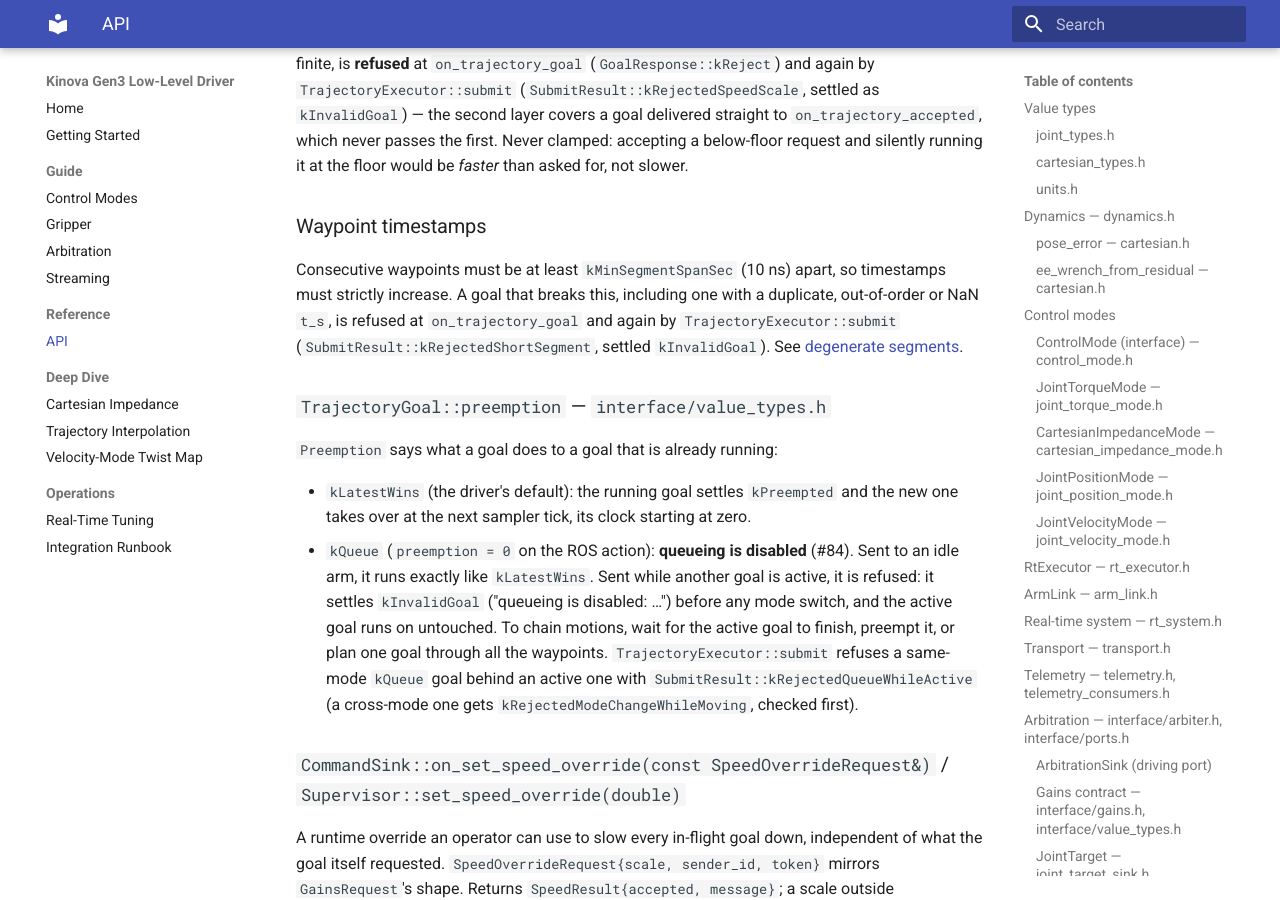
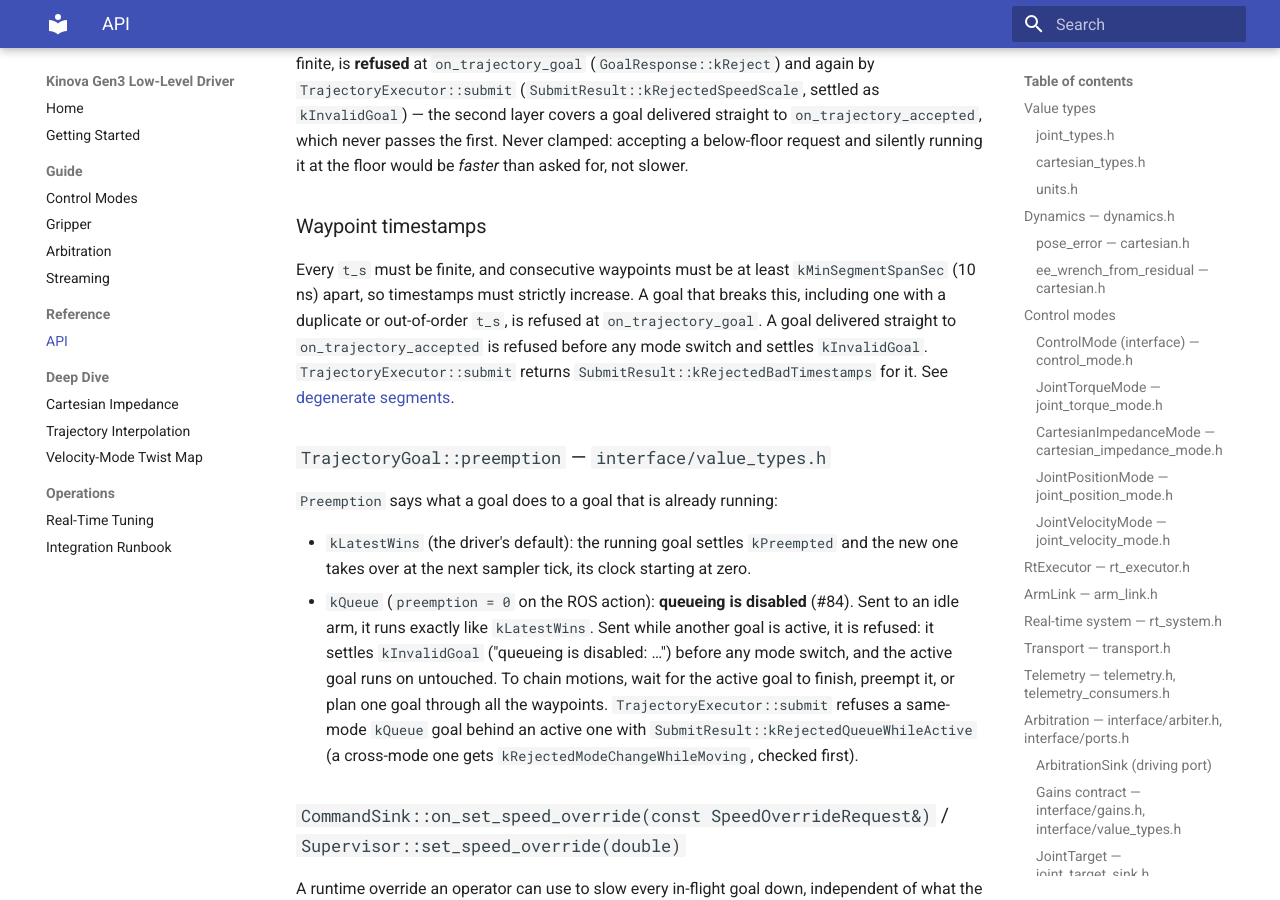
Before and after one commit to rammp-org/kinova-gen3-driver, an MkDocs documentation site: the page built from docs/reference/api.md, in a window 1280 px wide and 900 px high, scrolled down 13625 px. Built offline with MkDocs 1.6.1 and Material for MkDocs 9.7.7, drawn with Linux system fonts in a browser that asks for light colours.

Commit message:
Review fixes: finite stamps, refuse before the mode switch
- valid_timestamps (was segments_long_enough) also requires every stamp to
  be finite, so a one-point NaN goal is refused and an infinite last stamp
  can't make a goal that never completes. SubmitResult renamed to
  kRejectedBadTimestamps to match.
- The Supervisor's sampler refuses bad timestamps next to the kQueue
  refusal, ahead of the mode block, so a refused goal never switches mode.
- trajectory_run checks submit()'s result: --duration 0 used to complete at
  once and would now hold forever; it exits with the reason instead.
- The refused-preempt test ticks the running goal and checks it still
  follows its own plan.

Co-Authored-By: Claude Opus 5.5 <noreply@anthropic.com>
Claude-Session: https://claude.ai/code/session_01QoDtVrG1ZaXYaCgEqxwvuy

```diff
--- a/docs/reference/api.md
+++ b/docs/reference/api.md
@@ -651,11 +651,13 @@ accepting a below-floor request and silently running it at the floor would be
 
 ### Waypoint timestamps
 
-Consecutive waypoints must be at least `kMinSegmentSpanSec` (10 ns) apart, so
-timestamps must strictly increase. A goal that breaks this, including one with
-a duplicate, out-of-order or NaN `t_s`, is refused at `on_trajectory_goal` and
-again by `TrajectoryExecutor::submit` (`SubmitResult::kRejectedShortSegment`,
-settled `kInvalidGoal`). See [degenerate segments](../deep-dive/trajectory-interpolation.md#degenerate-segments).
+Every `t_s` must be finite, and consecutive waypoints must be at least
+`kMinSegmentSpanSec` (10 ns) apart, so timestamps must strictly increase. A
+goal that breaks this, including one with a duplicate or out-of-order `t_s`,
+is refused at `on_trajectory_goal`. A goal delivered straight to
+`on_trajectory_accepted` is refused before any mode switch and settles
+`kInvalidGoal`. `TrajectoryExecutor::submit` returns
+`SubmitResult::kRejectedBadTimestamps` for it. See [degenerate segments](../deep-dive/trajectory-interpolation.md#degenerate-segments).
 
 ### `TrajectoryGoal::preemption` — `interface/value_types.h`
 
```
Also changed, not shown: CHANGELOG.md (+9 -8 lines), docs/deep-dive/trajectory-interpolation.md (+2 -1 lines), 5 other files.
